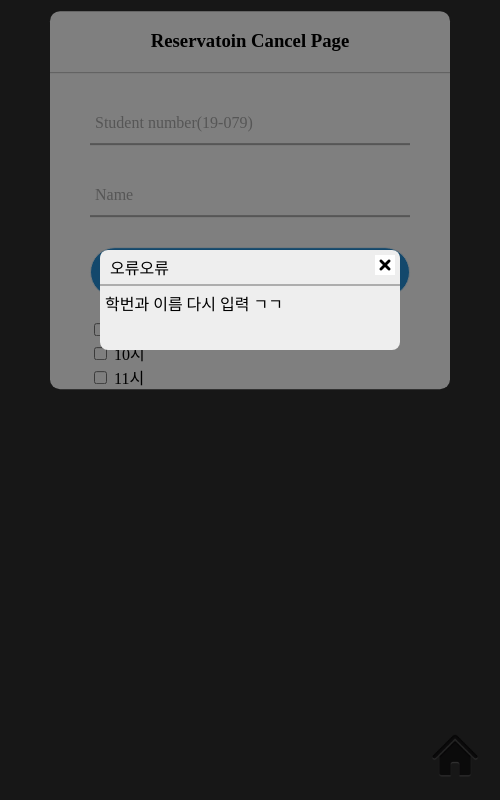
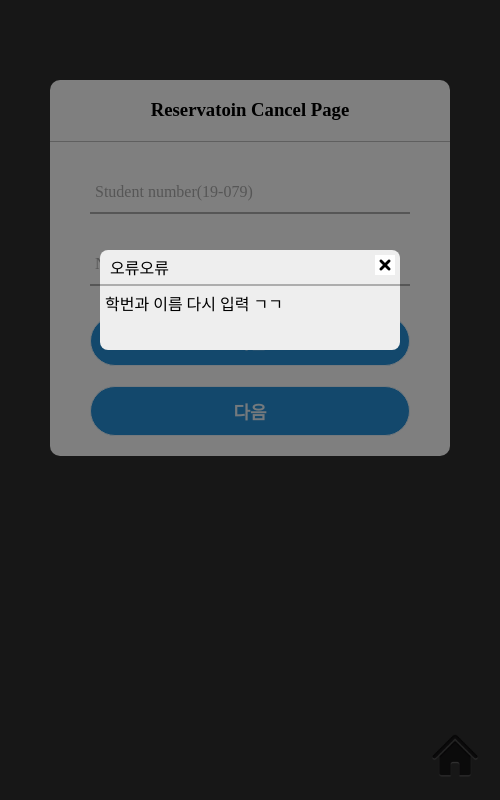
Before and after one commit to jiwon79/KSA-reservation-KIOSK-electron-, an Electron app: page pages/cancel_reservation.html in a window 500 px wide. Both pictures are taken after a click on the button "다음". Drawn offline with Linux system fonts and the light colour scheme; no server answers; a web font is replaced by a local one.

Commit message:
feat: Add load checkbox function on cancel page

```diff
--- a/pages/cancel_reservation.html
+++ b/pages/cancel_reservation.html
@@ -24,7 +24,7 @@
                 <label>Name</label>
             </div>
 
-            <input type="button" onclick="checkbox_load()"  value="다음">
+            <input id="input_button" type="button" onclick="checkbox_load()"  value="다음">
         </form>
 
         <form class="cancelForm" action="" method="post">
@@ -44,6 +44,7 @@
                     <label for="time3">11시</label>
                 </li>
             </ul>
+            <input id="checkbox_button" type="button" onclick="reserve_cancel()"  value="다음">
         </form>
     </div>
 
--- a/src/css/cancel_reservation.css
+++ b/src/css/cancel_reservation.css
@@ -1,11 +1,11 @@
 .center {
     position: absolute;
     width: 80%;
-    top: 25%;
+    top: 10%;
     left: 50%;
     background-color: white;
     border-radius: 10px;
-    transform: translate(-50%, -50%);
+    transform: translate(-50%, 0%);
 }
 
 .center h3 {
@@ -93,3 +93,7 @@ form ul {
     margin: 0;
     padding: 0;
 }
+
+.cancelForm {
+    display: none;
+}
--- a/src/js/function.js
+++ b/src/js/function.js
@@ -191,7 +191,8 @@ function appear_modal(option) {
     var modal = document.querySelector('.modal_content');
     if (option=='not_info')     modal.innerText = '학번과 이름 다시 입력 ㄱㄱ';
     if (option == 'over_time')   modal.innerText = '세미나실을 최대 3시간 이용 가능합니다';
-    if (option == 'not_reserve')    modal.innerText = '예약을 하지 않았습니다.'
+    if (option == 'not_reserve')    modal.innerText = '예약을 하지 않았습니다.';
+    if (option == 'not_checkbox') modal.innerText = '취소할 시간을 선택해주세요';
 }
 
 function close_modal() {
@@ -226,11 +227,40 @@ function checkbox_load() {
     var stu_name = form.name.value;
 
     reserveList = reserveTime(stu_number);
+
+    // modal appear
     document.querySelector('.modal_close').addEventListener('click', close_modal);
     if(!stu_number || !stu_name) {
         appear_modal('not_info');
     } else if (reserveList.length == 0) {
         appear_modal('not_reserve')
     }
+
+    document.querySelector('.cancelForm').style.display = 'block';
+    var checkbox = document.getElementsByName("time");
+    // whether visible or unvisible checkbox
+    for (var i=0; i<checkbox.length; i++) {
+        if (i < reserveList.length) {
+            document.querySelector('form li:nth-child('+String(i+1)+')').style.display = 'block';
+        } else {
+            document.querySelector('form li:nth-child('+String(i+1)+')').style.display = 'none';
+        }
+    }
+
     console.log(reserveList);
 }
+
+function reserve_cancel() {
+    var checkbox = document.getElementsByName("time");
+    var isCheck = false;
+    for (var i=0; i<checkbox.length; i++) {
+        if (checkbox[i].check == true) {
+            isCheck = true;
+        }
+    }
+
+    document.querySelector('.modal_close').addEventListener('click', close_modal);
+    if(!isCheck) {
+        appear_modal('not_checkbox')
+    }
+}
```
